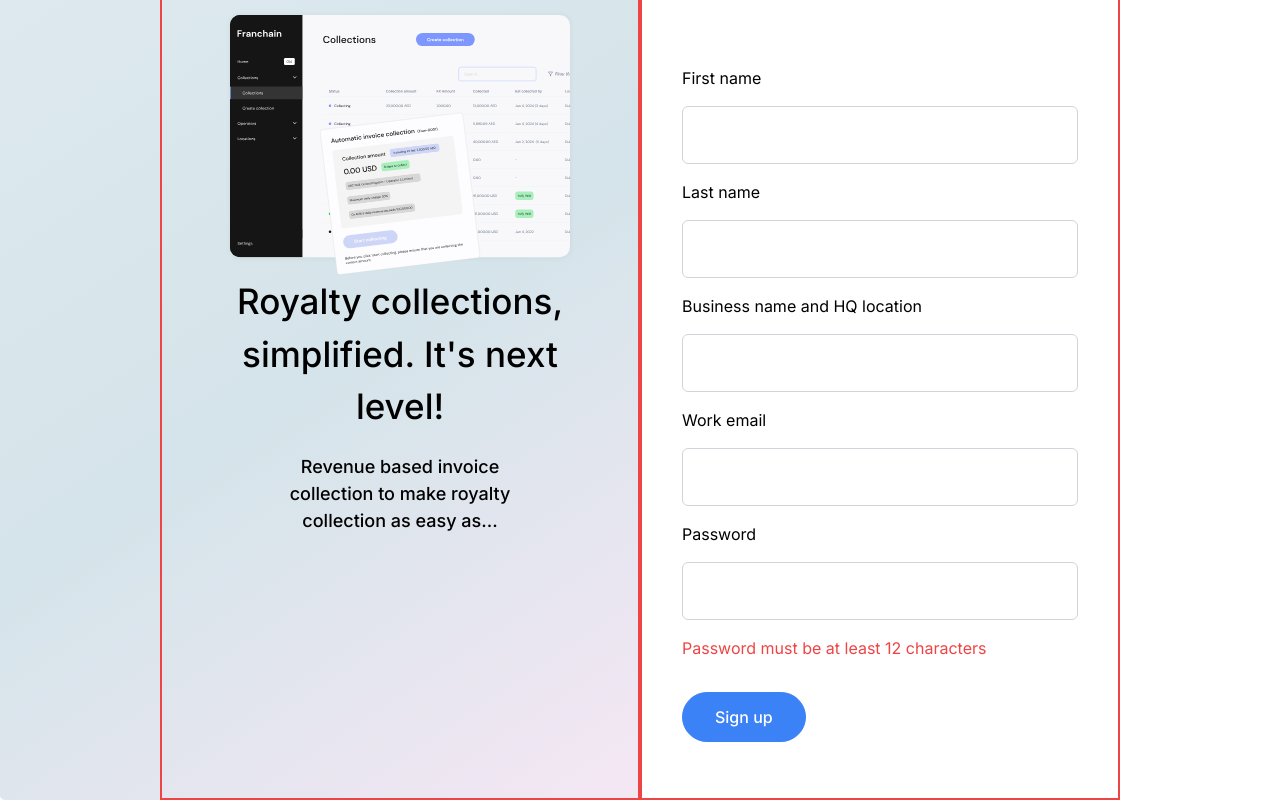
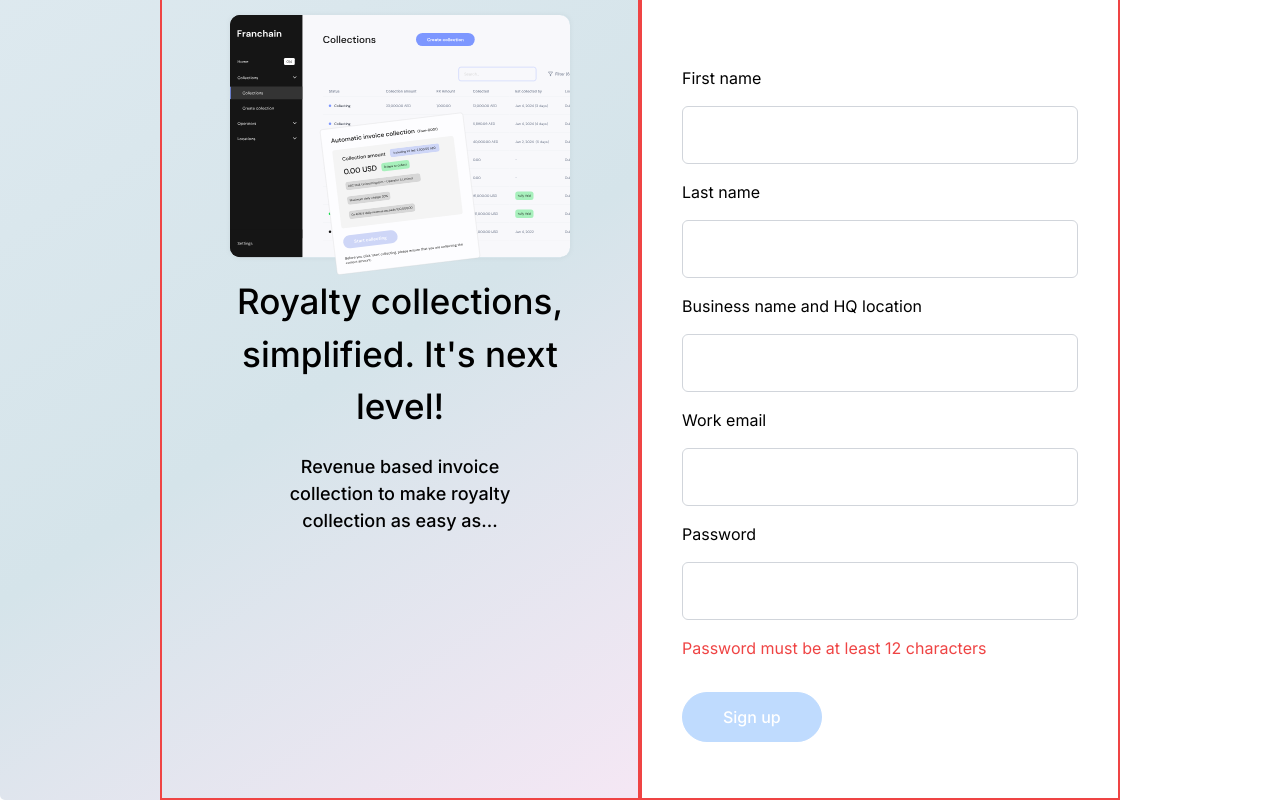
Before and after one commit to allenarduino/technical-test, a Next.js app: page /signup in a window 1280 px wide. Shown: the part 232-1032 px from the top of the page. Built offline with nearby package versions, Linux system fonts and the light colour scheme.

Commit message:
Restyled the sign up button and made it blur

```diff
--- a/src/app/signup/page.tsx
+++ b/src/app/signup/page.tsx
@@ -93,7 +93,7 @@ const Signup: React.FC<SignupProps> = () => {
                             <div className="py-4">
                                 <input type="submit"
                                     value="Sign up"
-                                    className="border-[1px] bg-blue-500 cursor-pointer text-white border-blue-500 md:px-8 md:py-3  px-5 py-2 rounded-full font-medium" />
+                                    className="border-[1px]  bg-blue-200 cursor-pointer text-white border-blue-200 md:px-10 md:py-3  px-5 py-2 rounded-full font-medium" />
 
                             </div>
                         </form>
```
